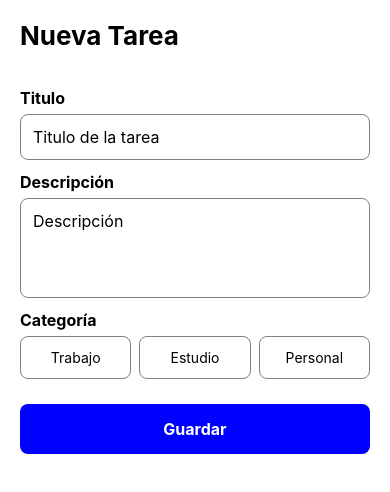
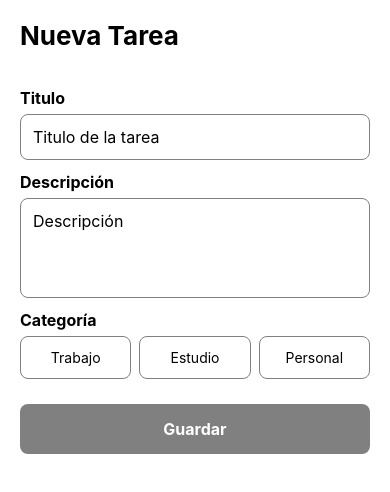
Before and after one commit to NickSv96/TypescriptApp, a React Native app: screen / in a window 390 px wide. Shown: the top 492 px of the page. Built offline with nearby package versions, Linux system fonts and the light colour scheme.

Commit message:
se creo formulario TaskForm renderizado en la AddTaskScreen para ser mostrado en App.tsx

```diff
--- a/App.tsx
+++ b/App.tsx
@@ -1,9 +1,9 @@
 import { StyleSheet, View, Text } from 'react-native';
-import HomeScreen from './src/screens/HomeScreen/HomeScreen';
+import AddTaskScreen from './src/screens/AddTaskScreen/AddTaskScreen';
 export default function App() {
   return (
     <View>
-      <HomeScreen />
+      <AddTaskScreen />
     </View>
   );
 }
--- a/src/components/TaskForm/TaskForm.tsx
+++ b/src/components/TaskForm/TaskForm.tsx
@@ -33,7 +33,7 @@ export default function TaskForm() {
 
     const titleError = touchedTitle && title.trim().length < 5
     const descriptionError = touchedDescription && description.trim().length < 10
-
+    const formError = title.trim().length < 5 || description.trim().length < 10;
     return (
         <KeyboardAvoidingView style={styles.container}>
             <Text style={styles.title}>Nueva Tarea</Text>
@@ -63,9 +63,11 @@ export default function TaskForm() {
                 multiline
             />
 
-            {descriptionError && (
-                <Text style={styles.error}>La descripción debe tener al menos 10 caracteres.</Text>
-            )}
+            {
+                descriptionError && (
+                    <Text style={styles.error}>La descripción debe tener al menos 10 caracteres.</Text>
+                )
+            }
             <Text style={styles.label}>Categoría</Text>
 
             <View style={styles.categories}>
@@ -82,11 +84,15 @@ export default function TaskForm() {
                         <Text>{item}</Text>
                     </TouchableOpacity>
                 ))}
+
             </View>
+            {
 
+            }
             <TouchableOpacity
-                style={styles.button}
+                style={[styles.button, formError && styles.disableButton]}
                 onPress={handleAddTask}
+                disabled={formError}
             >
                 <Text style={styles.buttonText}>Guardar</Text>
             </TouchableOpacity>
@@ -156,4 +162,7 @@ const styles = StyleSheet.create({
         fontSize: 16,
         fontWeight: 'bold',
     },
+    disableButton: {
+        backgroundColor: 'gray',
+    }
 });
--- /dev/null
+++ b/src/screens/AddTaskScreen/AddTaskScreen.tsx
@@ -0,0 +1,10 @@
+import { View } from 'react-native'
+import TaskForm from '../../components/TaskForm/TaskForm'
+
+export default function AddTaskScreen() {
+    return (
+        <View>
+            <TaskForm />
+        </View>
+    )
+}
--- a/src/screens/HomeScreen/HomeScreen.tsx
+++ b/src/screens/HomeScreen/HomeScreen.tsx
@@ -4,7 +4,7 @@ import TaskForm from "../../components/TaskForm/TaskForm"
 function HomeScreen() {
     return (
         <View>
-            <TaskForm />
+
         </View>
     )
 }
```
